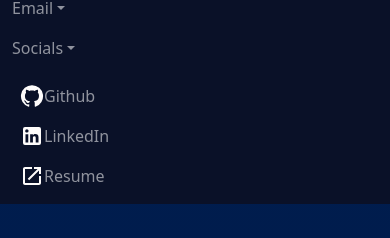
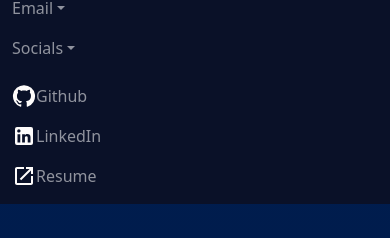
Before and after one commit to ChinmayPillai/chinmaypillai.github.io, a React (Vite) app: page / in a window 390 px wide. Both pictures are taken after a click on the button "Toggle navigation". Shown: the part 220-458 px from the top of the page. Built offline with nearby package versions, Linux system fonts and the light colour scheme.

Commit message:
Fix alignment on mobile

```diff
--- a/src/components/NavBar/NavBar.tsx
+++ b/src/components/NavBar/NavBar.tsx
@@ -111,16 +111,16 @@ function NavBar() {
                 <DropDown title="Socials" items={Socials} />
                 </ul>
                 <ul className="navbar-nav d-flex">
-                    <div className="d-flex align-items-center mr-3">
-                        <GitHubIcon sx={{ color: headingStyle, ml:1 }} />
+                    <div className="d-flex align-items-center me-2">
+                        <GitHubIcon sx={{ color: headingStyle }} />
                         <NavItem item={GitHub} />
                     </div>
-                    <div className="d-flex align-items-center mr-3">
-                        <LinkedInIcon sx={{ color: headingStyle, ml:1 }} />
+                    <div className="d-flex align-items-center me-2">
+                        <LinkedInIcon sx={{ color: headingStyle }} />
                         <NavItem item={LinkedIn}/>
                     </div>
-                    <div className="d-flex align-items-center mr-3">
-                        <OpenInNewIcon sx={{ color: headingStyle, ml:1 }} />
+                    <div className="d-flex align-items-center">
+                        <OpenInNewIcon sx={{ color: headingStyle }} />
                         <NavItem item={Resume}/>
                     </div>
                 </ul>
```
